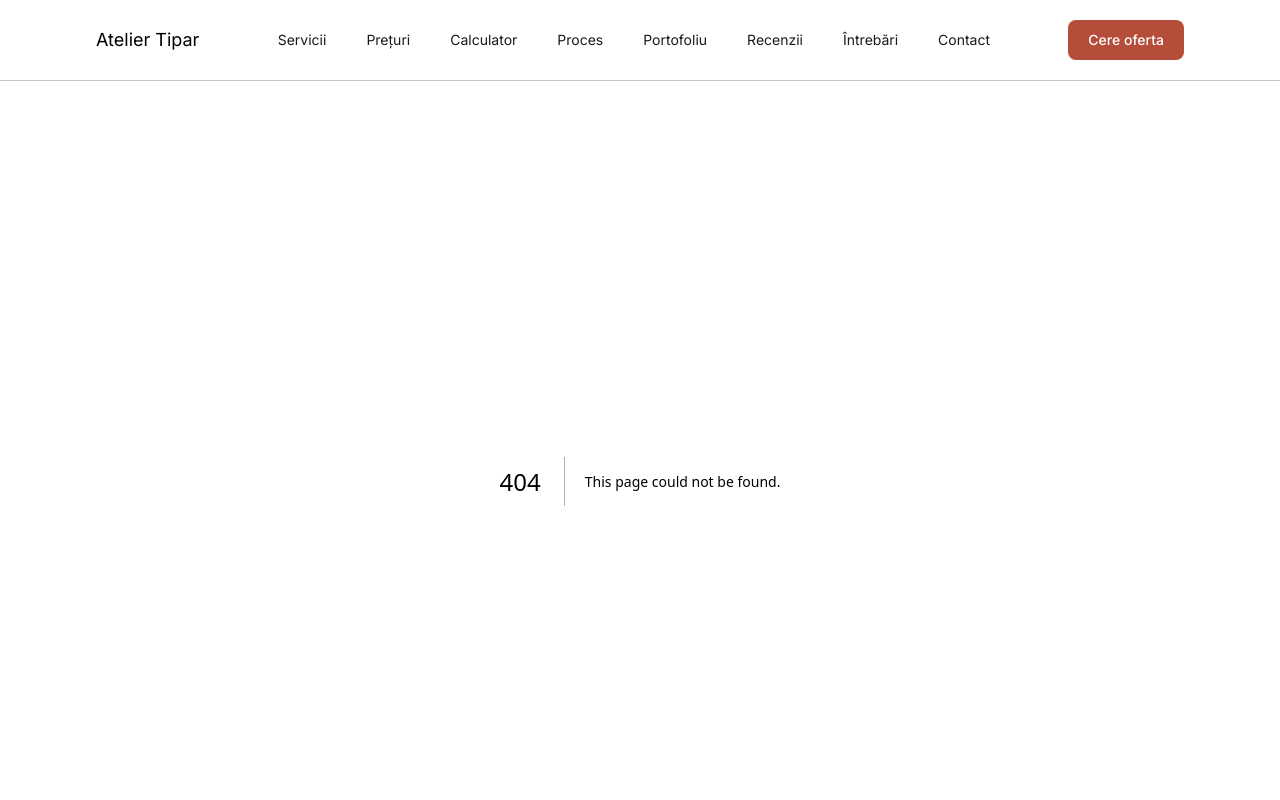
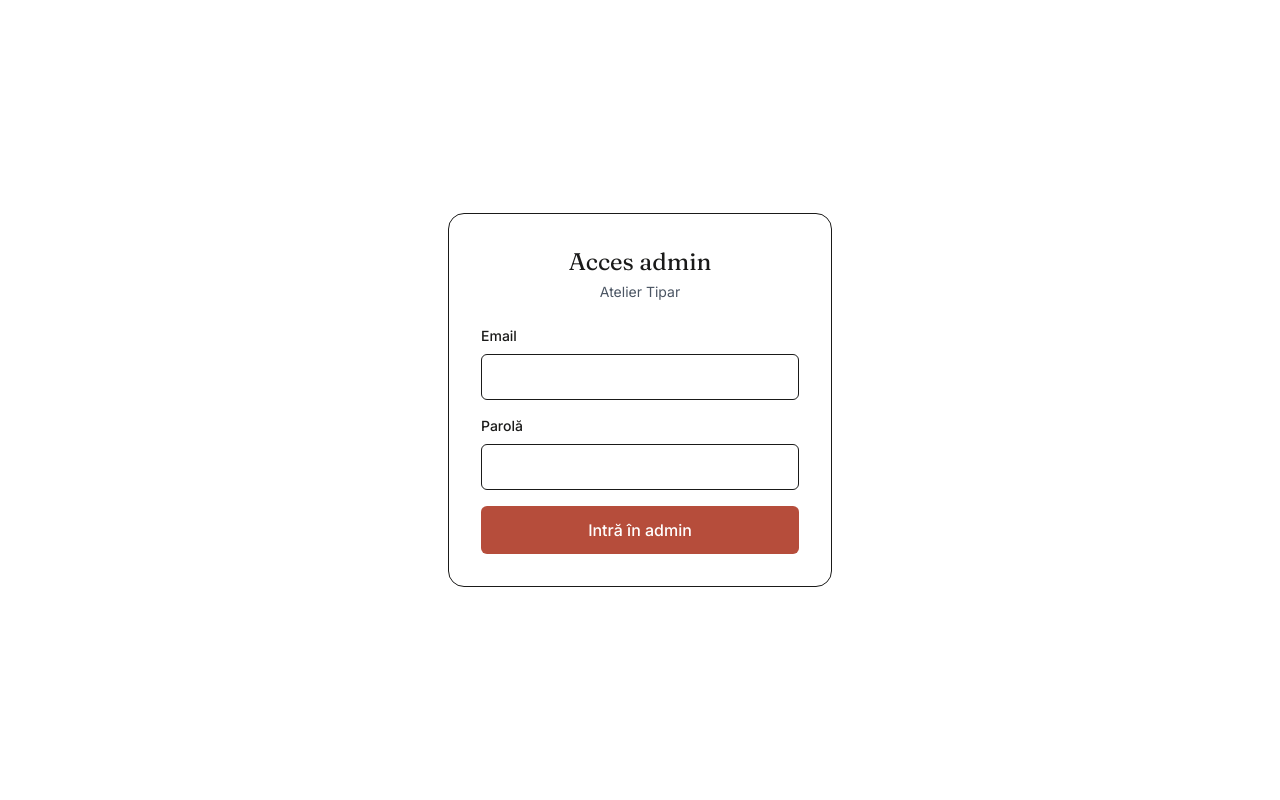
Before and after one commit to vladu224/tehnoredactare-website, a Next.js app: page /admin/login in a window 1280 px wide. Before the commit this address had no page. Shown: the top 800 px of the page. Built offline with nearby package versions, Linux system fonts and the light colour scheme.

Commit message:
Add layout components for site and admin, and implement admin login functionality

```diff
--- /dev/null
+++ b/app/(site)/layout.tsx
@@ -0,0 +1,16 @@
+import { Header } from "@/components/common/Header";
+import { Footer } from "@/components/common/Footer";
+
+export default function SiteLayout({
+  children,
+}: {
+  children: React.ReactNode;
+}) {
+  return (
+    <>
+      <Header />
+      {children}
+      <Footer />
+    </>
+  );
+}
--- /dev/null
+++ b/app/admin/layout.tsx
@@ -0,0 +1,11 @@
+export default function AdminLayout({
+    children,
+}: {
+    children: React.ReactNode;
+}) {
+    return (
+        <div className="min-h-screen bg-paper">
+          {children}
+        </div>
+    );
+}
--- /dev/null
+++ b/app/admin/login/page.tsx
@@ -0,0 +1,88 @@
+"use client";
+
+import { useRouter } from "next/navigation";
+import { useState } from "react";
+
+export default function AdminLoginPage() {
+    const router = useRouter();
+    const [email, setEmail] = useState("");
+    const [password, setPassword] = useState("");
+    const [error, setError] = useState<string | null>(null);
+    const [loading, setLoading] = useState(false);
+
+    async function handleSubmit(e: React.FormEvent) {
+        e.preventDefault();
+        setLoading(true);
+        setError(null);
+
+        const response = await fetch("/api/admin/login", {
+            method: "POST",
+            headers: { "Content-Type": "application/json" },
+            body: JSON.stringify({ email, password })
+        });
+
+        if (response.ok) {
+            router.push("/admin");
+            router.refresh();
+        } else {
+            const data = await response.json();
+            setError(data.error ?? "Eroare la autentificare.");
+            setLoading(false);
+        }
+    }
+
+    return (
+        <div className="min-h-screen bg-paper flex items-center justify-center px-6">
+          <form
+            onSubmit={handleSubmit}
+            className="bg-card border border-line rounded-2xl p-8 w-full max-w-sm"
+          >
+            <h1 className="font-display text-2xl text-ink text-center">
+              Acces admin
+            </h1>
+            <p className="text-ink-soft text-sm text-center mt-1">
+                Atelier Tipar
+            </p>
+
+            <div className="mt-6 space-y-4">
+              <div>
+                <label className="block text-sm font-medium text-ink mb-2">
+                  Email
+                </label>
+                <input
+                  type="email"
+                  required
+                  value={email}
+                  onChange={(e) => setEmail(e.target.value)}
+                  className="w-full rounded-md border border-line bg-paper px-4 py-2.5 text-ink focus:outline-none focus:ring-2 focus:ring-accent/40 focus:border-accent transition"
+                />
+              </div>
+              <div>
+                <label className="block text-sm font-medium text-ink mb-2">
+                  Parolă
+                </label>
+                <input
+                  type="password"
+                  required
+                  value={password}
+                  onChange={(e) => setPassword(e.target.value)}
+                  className="w-full rounded-md border border-line bg-paper px-4 py-2.5 text-ink focus:outline-none focus:ring-2 focus:ring-accent/40 focus:border-accent transition"
+                />
+              </div>
+
+              {error &&
+                <p className="text-red-700 text-sm">{error}</p>
+              }
+
+              <button
+                type="submit"
+                disabled={loading}
+                className="w-full bg-accent hover:bg-accent-hover disabled:opacity-60 text-white font-medium px-6 py-3 rounded-md transition"
+              >
+                {loading ? "Se verifică..." : "Intră în admin "}
+              </button>
+            </div>
+          </form>
+        </div>
+    )
+}
--- a/app/layout.tsx
+++ b/app/layout.tsx
@@ -31,9 +31,7 @@ export default function RootLayout({
       className={`${fraunces.variable} ${inter.variable} h-full antialiased`}
     >
       <body className="min-h-full flex flex-col sm:scroll-smooth">
-        <Header />
-        <main>{children}</main>
-        <Footer />
+        {children}
       </body>
     </html>
   );
```
Also changed, not shown: app/(site)/page.tsx (renamed from app/page.tsx), app/admin/page.tsx (added).
